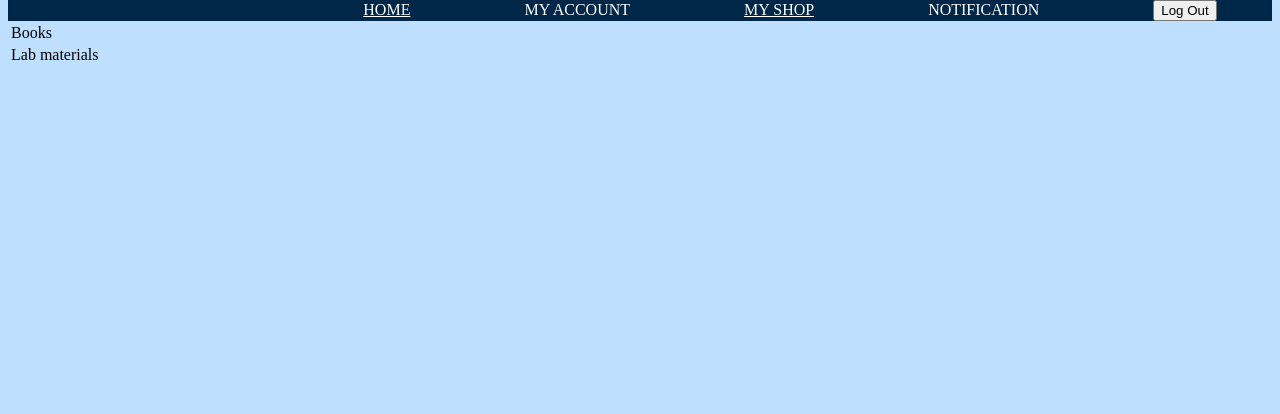
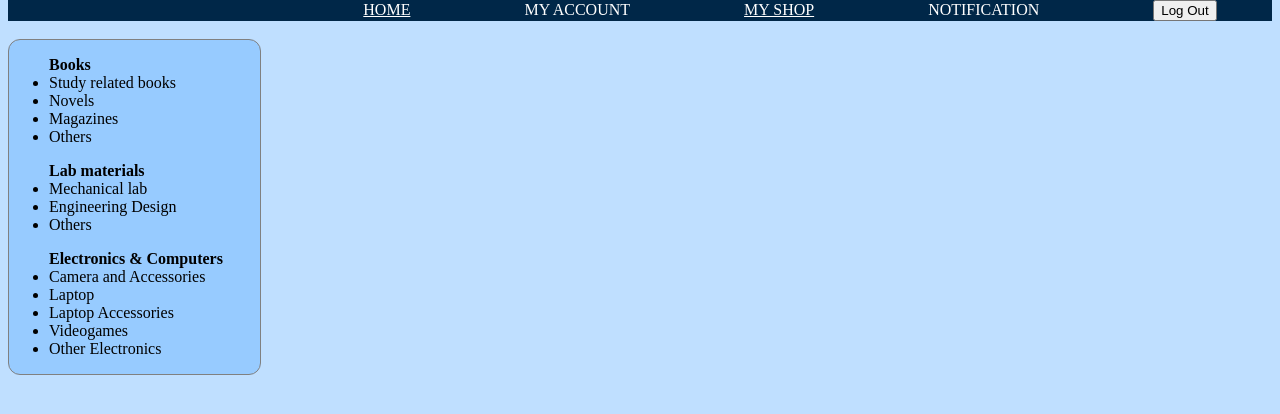
Before and after one commit to AasthaSuman/Team2W03, a PHP site: page /eshopz/homepage.php in a window 1280 px wide. Shown: the part 123-537 px from the top of the page. Run offline with PHP 8.4, Linux system fonts and the light colour scheme; the visitor is signed in with stand-in values (Sample User, id 1); data that the repository does not hold is empty.

Commit message:
modified

```diff
--- a/homepage.php
+++ b/homepage.php
@@ -1,14 +1,30 @@
 <?php
+//insert log out option
 require_once('log_out.php');
+//start session
 require_once('session.php');
+//insert header
 require_once('header.php');
-?>
+?><br>
 <div class = "category">
-<table>
-<tr><td><a>Books</a></td></tr>
-<tr><td><a>Lab materials</a></td></tr>
-</table>
+<ul><a><b>Books</b></a>
+<li><a>Study related books</a></li>
+<li><a>Novels</a></li>
+<li><a>Magazines</a></li>
+<li><a>Others</a></li>
+</ul>
+<ul><a><b>Lab materials</b></a>
+<li><a>Mechanical lab</a></li>
+<li><a>Engineering Design</a></li>
+<li><a>Others</a></li>
+</ul>
+<ul><a><b>Electronics & Computers</b></a>
+<li><a>Camera and Accessories</a></li>
+<li><a>Laptop</a></li>
+<li><a>Laptop Accessories</a></li>
+<li><a>Videogames</a></li>
+<li><a>Other Electronics</a></li>
+</ul>
 </div>
-
 </body>
 </html>
--- a/stylesheet.css
+++ b/stylesheet.css
@@ -1,4 +1,4 @@
-div.header { background-image: url("images/12.png");
+    div.header { background-image: url("images/12.png");
 	 background-repeat: no-repeat;
 	 background-position: left;
 	 background-color: rgb(0,39,72) ;
@@ -60,11 +60,30 @@ div.header { background-image: url("images/12.png");
 	}
 	div.create_shop , div.add_item { line-height: 40px;
 	font-size: 20px;
-	margin: 50px 400px;
+	margin: 50px;
+	margin-left: 400px;
 	}
 
-	div.side {margin-left: 800px;
+	div.side {position: absolute;
+	top:150px;
+	right:0px;
 	line-height: 30px;
 	font-size: 20px}
 
-	div.category {}
+	div.category {
+	margin-right: 80%;
+	border: solid thin;
+	border-color: grey;
+	border-radius: 12px;
+	background-color: rgb(151,203,255);
+	}
+	div.item_form h4 {
+	margin-left: 25%; margin-right: 25%;text-align: center;
+	border-radius: 12px;
+	background-color: rgb(151,203,255);
+	}
+	div .item_form form {
+	border-radius: 12px;
+	background-color: rgb(151,203,255);
+	padding: 10px; padding-top: 0px; margin-right: 10px;
+	}
```
Also changed, not shown: add_item.php (+32 -25 lines), create_shop.php (+6 -3 lines), item_added.php (added, +17 -0 lines), my_shop.php (+17 -4 lines), sale.php (+12 -2 lines).
